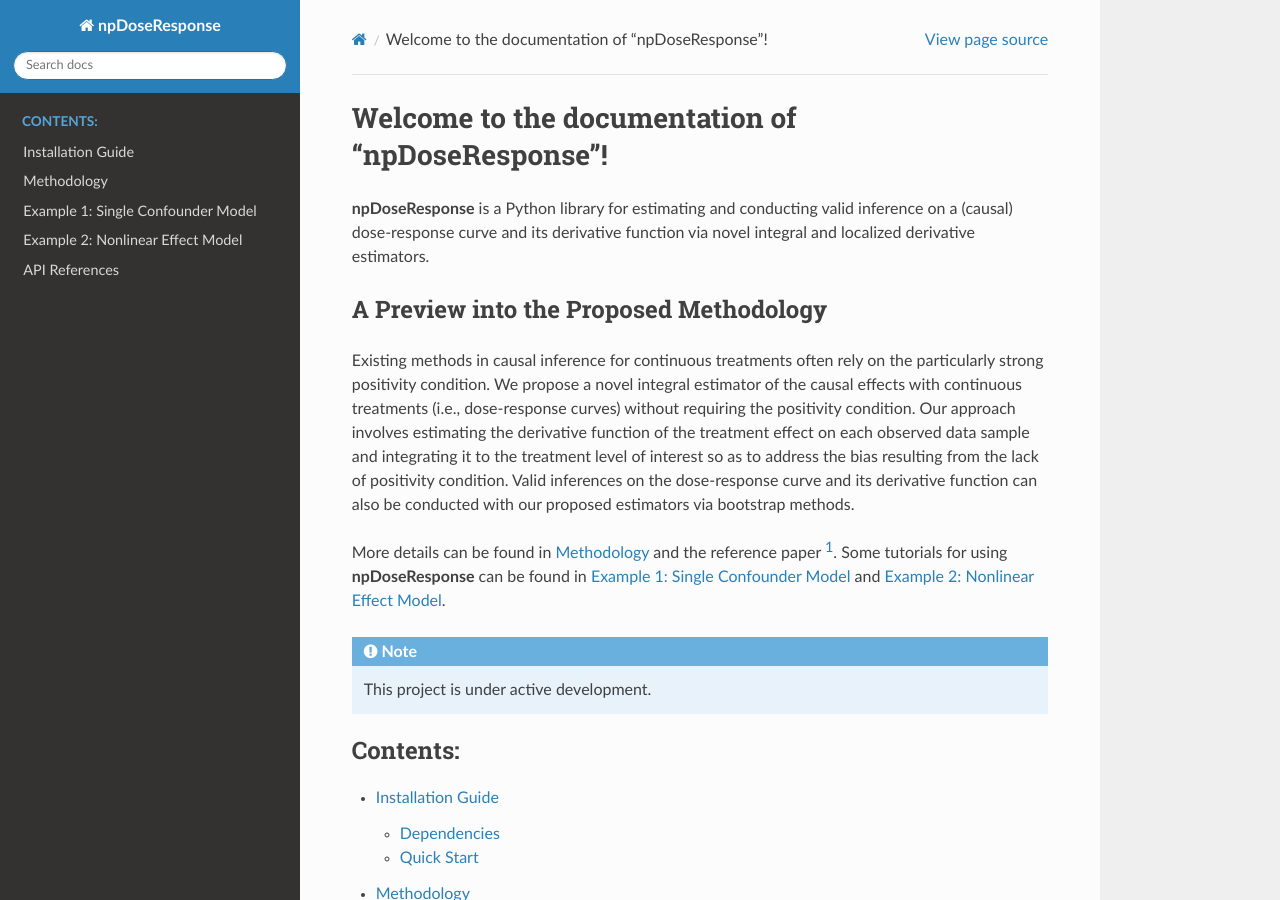
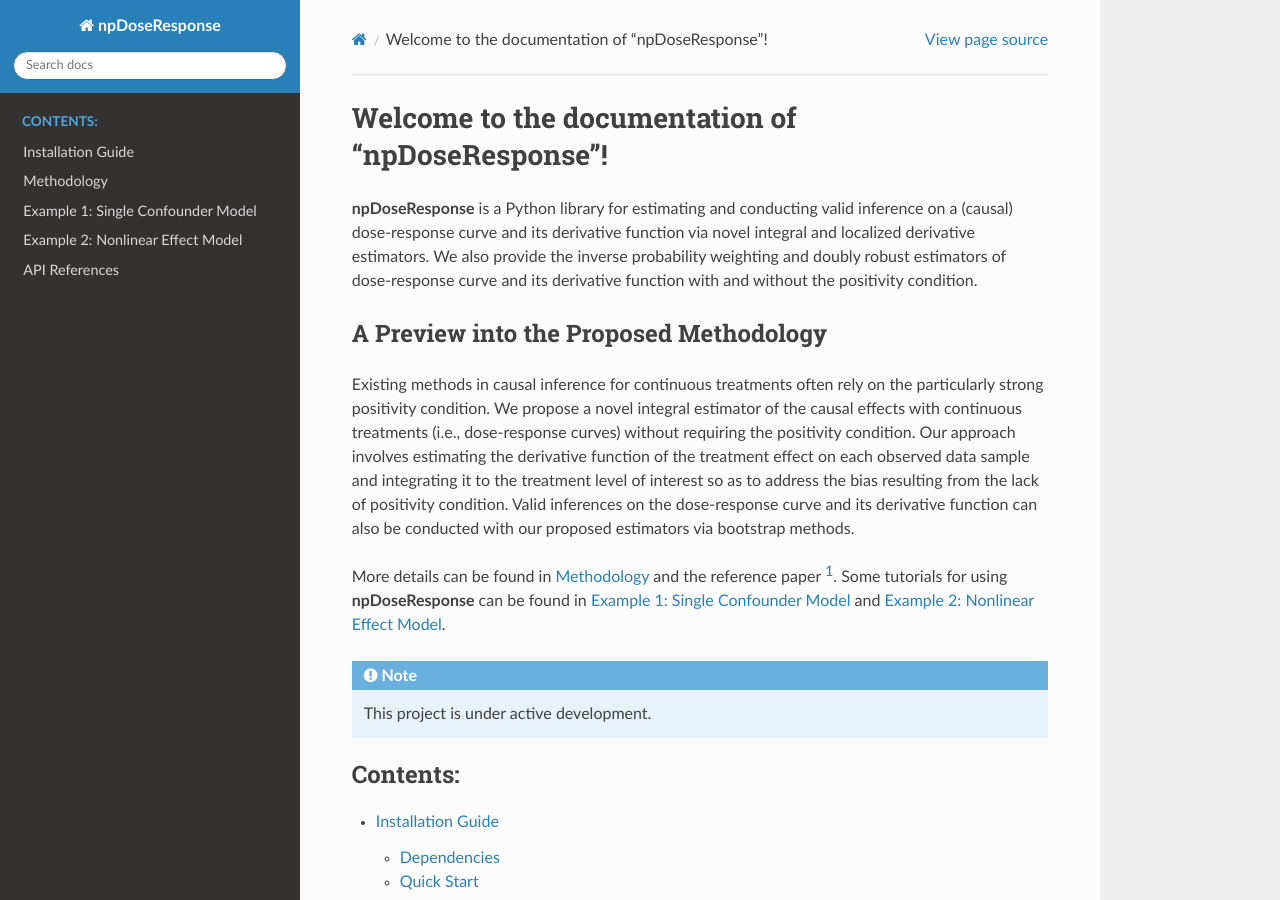
Before and after one commit to zhangyk8/npDoseResponse, a Sphinx documentation site: the page built from docs/source/index.rst, in a window 1280 px wide and 900 px high. Built offline with Sphinx 7.4.7 and the Read the Docs theme 3.1.0, drawn with Linux system fonts in a browser that asks for light colours.

Commit message:
Add files via upload

```diff
--- a/docs/source/index.rst
+++ b/docs/source/index.rst
@@ -1,7 +1,7 @@
 Welcome to the documentation of "npDoseResponse"!
 ===================================
 
-**npDoseResponse** is a Python library for estimating and conducting valid inference on a (causal) dose-response curve and its derivative function via novel integral and localized derivative estimators.
+**npDoseResponse** is a Python library for estimating and conducting valid inference on a (causal) dose-response curve and its derivative function via novel integral and localized derivative estimators. We also provide the inverse probability weighting and doubly robust estimators of dose-response curve and its derivative function with and without the positivity condition.
 
 A Preview into the Proposed Methodology
 ------------
```
Also changed, not shown: docs/source/api_reference.rst (+8 -0 lines).
